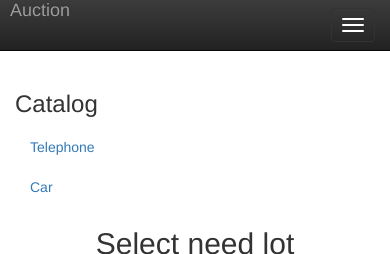
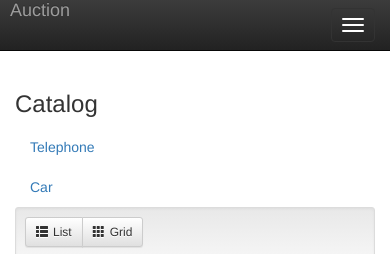
Before and after one commit to maxkalahur/lesson-11-auction-app, a PHP site: page /catalog in a window 390 px wide. Shown: the top 254 px of the page. Run offline with PHP 8.4, Linux system fonts and the light colour scheme; data comes from the database, SQL or seed files in the repository.

Commit message:
Catalog UI update

```diff
--- a/app/Controllers/CatalogController.php
+++ b/app/Controllers/CatalogController.php
@@ -7,6 +7,8 @@ use App\Database\DB;
 use App\Framework\Config;
 use App\Models\Catalog;
 use App\Framework\View;
+use App\Models\Lot;
+use App\Models\Model;
 use App\Services\Pagination\Pagination;
 
 class CatalogController extends Controller
@@ -40,11 +42,14 @@ class CatalogController extends Controller
                         LIMIT " . $page * $limit . ",$limit";
             }
         $lots=DB::select($sql);
-
+        $objecLots = Lot::staticHydrate($lots);
+//        $a = new Lot();
+//        $a->imagePath();
+//        var_dump($objecLots);
         View::show("catalog", [
             'topCategories'=>$topCategories,
             'subCategories'=>$subCategories,
-            'lots'=>$lots,
+            'lots'=>$objecLots,
             'pagination'=> Pagination::generate((INT)$amountLots[0]['amount'], $page, $limit)
         ]);
 }
--- a/app/Models/Lot.php
+++ b/app/Models/Lot.php
@@ -10,11 +10,17 @@ class Lot extends  Model
     public $id, $buyer_id, $merchant_id, $category_id, $description, $time_finish, $rate, $name, $image;
 
     public function imagePath(){
+        if ($this->image == null){
+            return "/images/lots/default.jpg";
+        } else
         return "/images/lots/$this->image";
     }
     public function shortImagePath(){
+        if ($this->image == null){
+            return "/images/lots/default_150x150.jpg";
+        }
         $extension_pos = strrpos($this->image, '.'); // find position of the last dot, so where the extension starts
         $thumb = substr($this->image, 0, $extension_pos) . '_150x150' . substr($this->image, $extension_pos);
-        return $thumb;
+        return "/images/lots/$thumb";
     }
 }
--- a/app/Models/Model.php
+++ b/app/Models/Model.php
@@ -41,6 +41,22 @@ abstract class Model implements ModelInterface
             }
         }
 
+        return $res ;
+    }
+
+    public static function staticHydrate(Array $data) {
+        $res = [];
+        foreach( $data as $item )
+        {
+            $res[] = $model = new static;            // mapping...
+            foreach ($item as $key => $val) {
+                $vars = get_object_vars($model);
+                if (array_key_exists($key, $vars)) {
+                    $setVarMethod = 'set' . ucfirst($key);
+                    $model->$setVarMethod($val);
+                }
+            }
+        }
         return $res ;
     }
 
--- a/app/Views/catalog.html.php
+++ b/app/Views/catalog.html.php
@@ -1,4 +1,11 @@
+<script>
+    $(document).ready(function() {
+    $('#list').click(function(event){event.preventDefault();$('#products .item').addClass('list-group-item');});
+    $('#grid').click(function(event){event.preventDefault();$('#products .item').removeClass('list-group-item');$('#products .item').addClass('grid-group-item');});
+    });
+</script>
 <div class="container">
+
     <div class="row">
         <div class="col-md-2">
             <ul class="nav nav-list">
@@ -18,16 +25,53 @@
             </ul>
         </div>
 
-        <div class="col-md-10">
-            <?php
-                if (!empty($data["lots"][0])) {
-                    echo "<h2 align='center'>Select need lot</h2><br>";
-                    foreach ($data["lots"] as $value) {
-                        echo '<div class="col-md-4">';
-                        echo "<p align='center'><a href='/lot/?lot_id=" . $value['id'] . "'>" . $value['name'] . "</a></p>";
-                        echo "</div>";
-                    }
-                } ?>
+        <div class="container col-md-10">
+
+            <div class="">
+                <div class="well well-sm">
+                    <div class="btn-group">
+                        <a href="#" id="list" class="btn btn-default btn-sm"><span class="glyphicon glyphicon-th-list">
+            </span>List</a> <a href="#" id="grid" class="btn btn-default btn-sm"><span
+                                class="glyphicon glyphicon-th"></span>Grid</a>
+                    </div>
+                </div>
+
+                <?php ;
+//                var_dump($data);
+                if (!empty($data["lots"][0])) { ?>
+                    <div id="products" class="row list-group">
+                    <h2 align='center'>Select need lot</h2><br>
+                    <?php foreach ($data["lots"] as $value) { ?>
+
+
+                            <div class="item  col-xs-4 col-lg-4">
+                                <div class="thumbnail">
+                                    <img class="group list-group-image" src="<?=$value->shortImagePath();?>" alt="" />
+                                    <div class="caption">
+                                        <h4 class="group inner list-group-item-heading">
+                                            <?=$value->name;?></h4>
+                                        <p class="group inner list-group-item-text">
+                                            <?=$value->description;?></p>
+                                        <div class="row">
+                                            <div class="col-xs-12 col-md-6">
+                                                <!--                                        price -->
+                                                <p class="lead">
+                                                   </p>
+                                            </div>
+                                            <div class="col-xs-12 col-md-6">
+                                                <a class="btn btn-success" href="">View</a>
+                                            </div>
+                                        </div>
+                                    </div>
+                                </div>
+                        </div>
+
+
+                    <?php } ?>
+                <?php } ?>
+
+            </div>
+            </div>
             <div class="col-md-4 col-md-offset-5">
             <?php echo $data['pagination'];?>
             </div>
@@ -35,3 +79,4 @@
        </div>
     </div>
 </div>
+</div>
--- a/app/Views/css/style.css
+++ b/app/Views/css/style.css
@@ -88,3 +88,61 @@ h4.pro-title { font-size:24px; color:rgba(0, 4, 51, 0.96); text-transform:capita
     .bio-table>tbody>tr>td {font-size: 13px;}
 
 }
+
+.glyphicon { margin-right:5px; }
+.thumbnail
+{
+    margin-bottom: 20px;
+    padding: 0px;
+    -webkit-border-radius: 0px;
+    -moz-border-radius: 0px;
+    border-radius: 0px;
+}
+
+.item.list-group-item
+{
+    float: none;
+    width: 100%;
+    background-color: #fff;
+    margin-bottom: 10px;
+}
+.item.list-group-item:nth-of-type(odd):hover,.item.list-group-item:hover
+{
+    background: #428bca;
+}
+
+.item.list-group-item .list-group-image
+{
+    margin-right: 10px;
+}
+.item.list-group-item .thumbnail
+{
+    margin-bottom: 0px;
+}
+.item.list-group-item .caption
+{
+    padding: 9px 9px 0px 9px;
+}
+.item.list-group-item:nth-of-type(odd)
+{
+    background: #eeeeee;
+}
+
+.item.list-group-item:before, .item.list-group-item:after
+{
+    display: table;
+    content: " ";
+}
+
+.item.list-group-item img
+{
+    float: left;
+}
+.item.list-group-item:after
+{
+    clear: both;
+}
+.list-group-item-text
+{
+    margin: 0 0 11px;
+}
```
Also changed, not shown: app/Controllers/AccountController.php (+2 -6 lines).
